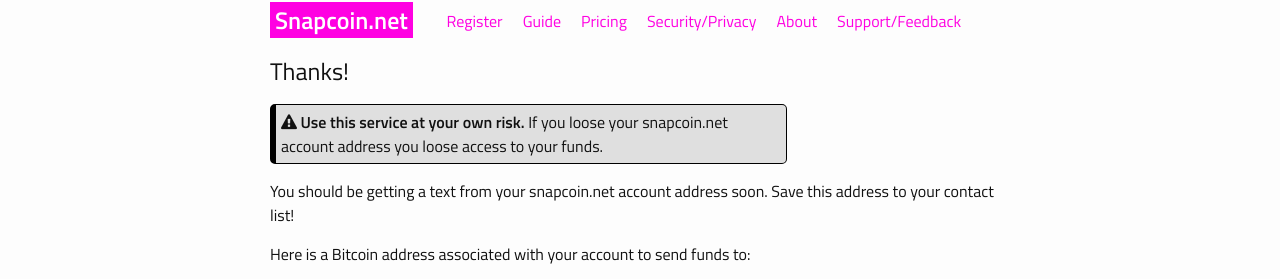
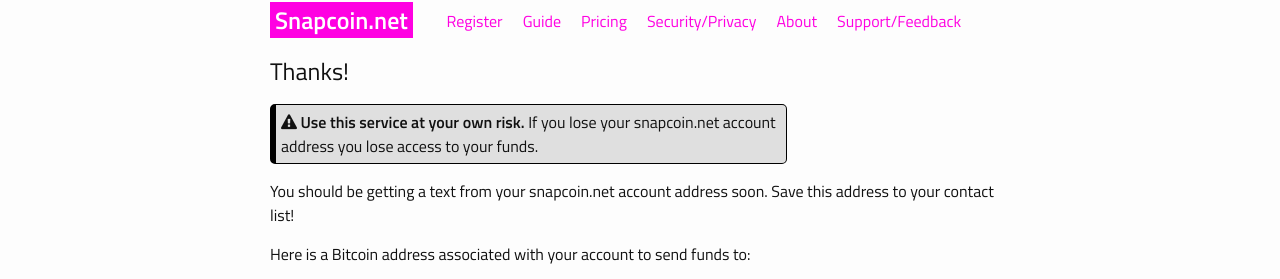
Before and after one commit to andychase/snapcoin, a Jekyll site: the page built from register_thanks.md, in a window 1280 px wide. Shown: the part 128-407 px from the top of the page. Built offline with Jekyll 4.4.1, drawn with Linux system fonts in a browser that asks for light colours; nearby versions of some CDN libraries; a script that is not in the unit is left out.

Commit message:
Add donation note. Loose->lose.

```diff
--- a/register_thanks.md
+++ b/register_thanks.md
@@ -7,8 +7,8 @@
 =======
 
 <i class="fa fa-exclamation-triangle"></i>
-**Use this service at your own risk.** If you loose your snapcoin.net
-account address you loose access to your funds.
+**Use this service at your own risk.** If you lose your snapcoin.net
+account address you lose access to your funds.
 {:.warning}
 
 You should be getting a text from your snapcoin.net account address soon. Save this address to your contact list!
```
Also changed, not shown: about-me-contact.md (+2 -2 lines), pricing.md (+2 -1 lines).
